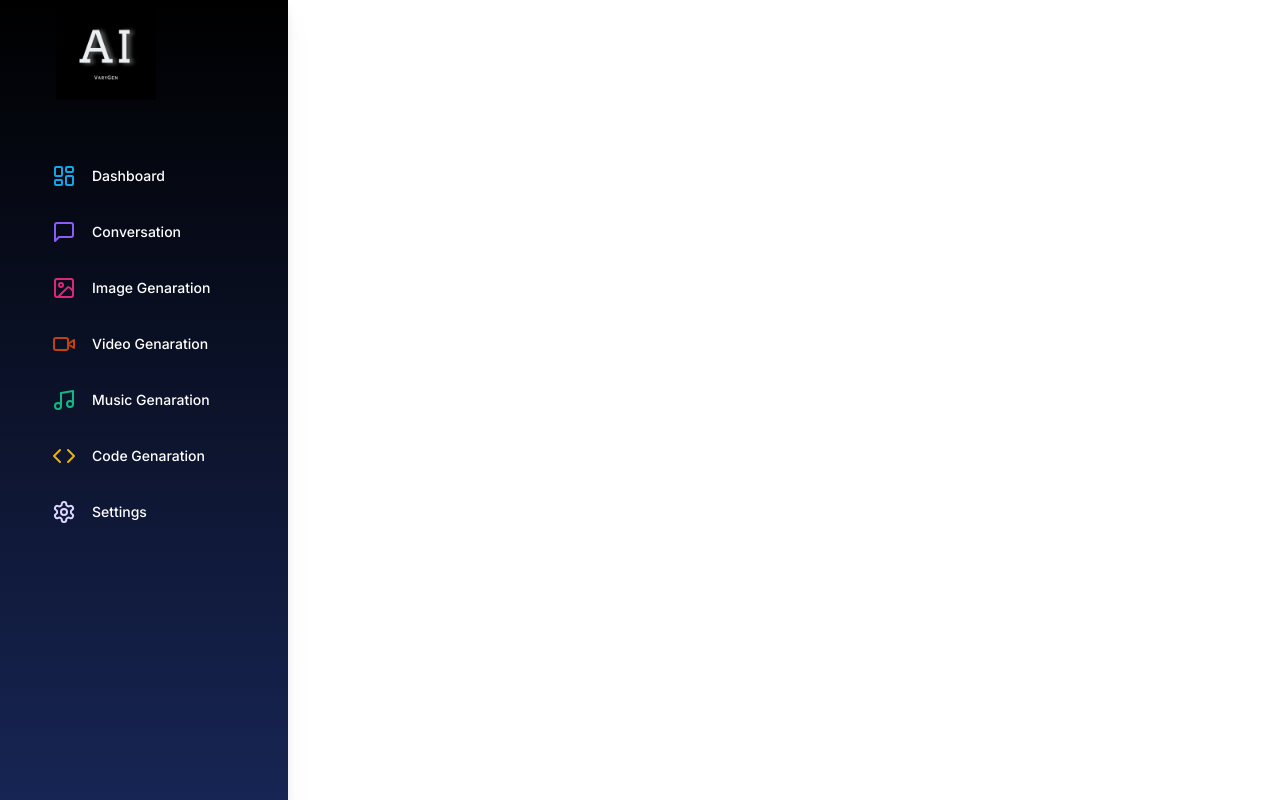
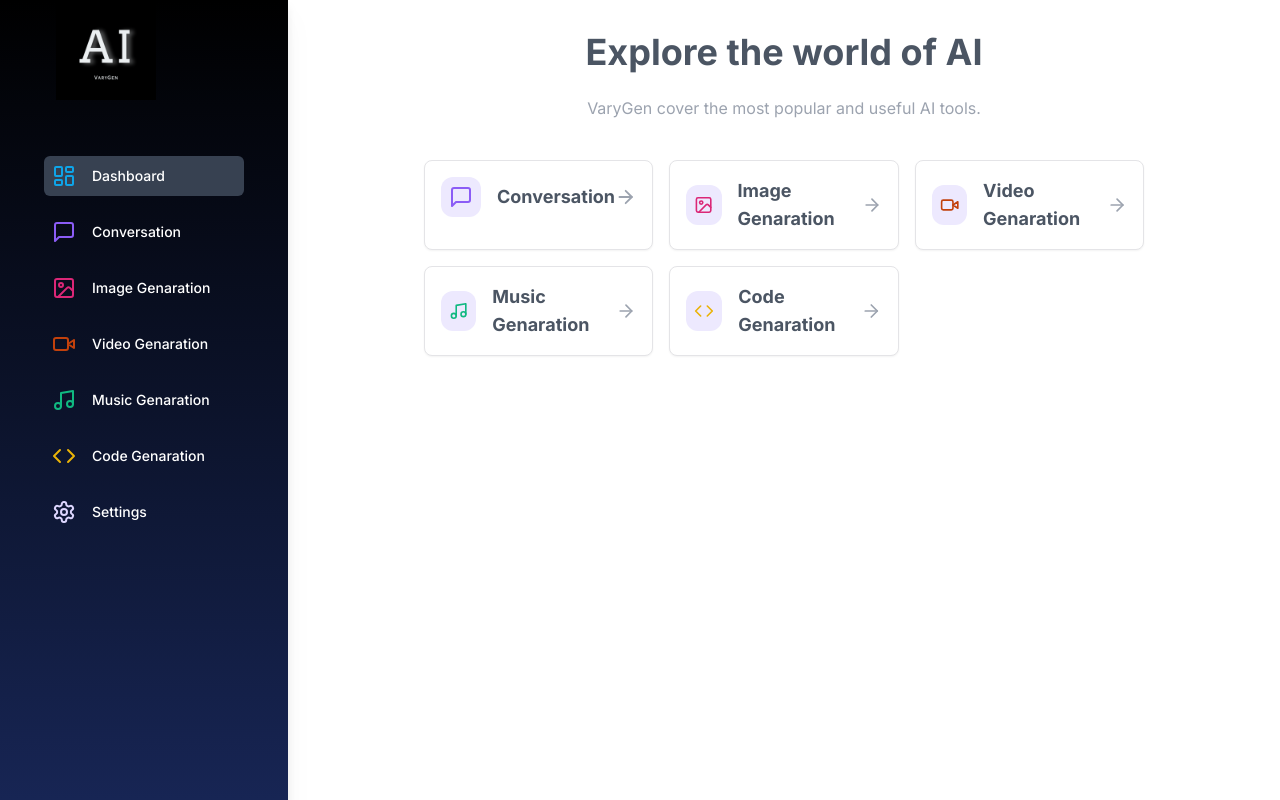
Before and after one commit to bimashazaman/varygen, a Next.js app: page /dashboard in a window 1280 px wide. Built offline with nearby package versions, Linux system fonts and the light colour scheme.

Commit message:
Dashboard

```diff
--- a/app/(dashboards)/(routes)/dashboard/page.tsx
+++ b/app/(dashboards)/(routes)/dashboard/page.tsx
@@ -1,6 +1,99 @@
+'use client'
+
+import { Card } from '@/components/ui/card'
+import { useRouter } from 'next/navigation'
+
+import {
+  MessageSquare,
+  ArrowRight,
+  ImageIcon,
+  VideoIcon,
+  Music,
+  Code,
+} from 'lucide-react'
+
+const tools = [
+  {
+    label: 'Conversation',
+    icon: MessageSquare,
+    color: 'text-violet-500',
+    bColor: 'bg-violet-500/10',
+    href: '/conversation',
+  },
+  {
+    label: 'Image Genaration',
+    icon: ImageIcon,
+    color: 'text-pink-600',
+    bColor: 'bg-pink-600/10',
+    href: '/image',
+  },
+
+  {
+    label: 'Video Genaration',
+    icon: VideoIcon,
+    color: 'text-orange-700',
+    bColor: 'bg-orange-700/10',
+    href: '/video',
+  },
+
+  {
+    label: 'Music Genaration',
+    icon: Music,
+    color: 'text-emerald-500',
+    bColor: 'bg-emerald-500/10',
+    href: '/music',
+  },
+
+  {
+    label: 'Code Genaration',
+    icon: Code,
+    color: 'text-yellow-500',
+    bColor: 'bg-yellow-500/10',
+    href: '/code',
+  },
+]
 
 const DashboardPage = () => {
-  return <div></div>
+  const router = useRouter()
+
+  return (
+    <div className=' mb-8 space-y-4 px-2'>
+      <h2 className=' text-2xl font-bold text-gray-600 dark:text-white mb-6 text-center md:text-4xl'>
+        Explore the world of AI
+      </h2>
+
+      <div className=' text-gray-400 dark:text-gray-400 text-center max-w-2xl mx-auto'>
+        VaryGen cover the most popular and useful AI tools.
+      </div>
+
+      <br />
+
+      <div className='px-4 md:px-20 lg:px-32 space-y-4'>
+        <div className='grid grid-cols-1 md:grid-cols-2 lg:grid-cols-3 gap-4'>
+          {tools.map((tool) => (
+            <Card key={tool.href} onClick={() => router.push(tool.href)}>
+              <div className='p-4 border-black/5 flex items-center justify-between hover:shadow-md transition cursor-pointer'>
+                <div className='flex items-center gap-x-4'>
+                  <tool.icon
+                    className={
+                      'w-10 h-10 rounded-xl p-2 bg-violet-100 ' + tool.color
+                    }
+                  />
+
+                  <div className='flex flex-col'>
+                    <h3 className=' text-lg font-bold text-gray-600 dark:text-white'>
+                      {tool.label}
+                    </h3>
+                  </div>
+                </div>
+                <ArrowRight className='w-6 h-6 text-gray-400 dark:text-gray-400' />
+              </div>
+            </Card>
+          ))}
+        </div>
+      </div>
+    </div>
+  )
 }
 
 export default DashboardPage
--- /dev/null
+++ b/components/ui/card.tsx
@@ -0,0 +1,79 @@
+import * as React from "react"
+
+import { cn } from "@/lib/utils"
+
+const Card = React.forwardRef<
+  HTMLDivElement,
+  React.HTMLAttributes<HTMLDivElement>
+>(({ className, ...props }, ref) => (
+  <div
+    ref={ref}
+    className={cn(
+      "rounded-lg border bg-card text-card-foreground shadow-sm",
+      className
+    )}
+    {...props}
+  />
+))
+Card.displayName = "Card"
+
+const CardHeader = React.forwardRef<
+  HTMLDivElement,
+  React.HTMLAttributes<HTMLDivElement>
+>(({ className, ...props }, ref) => (
+  <div
+    ref={ref}
+    className={cn("flex flex-col space-y-1.5 p-6", className)}
+    {...props}
+  />
+))
+CardHeader.displayName = "CardHeader"
+
+const CardTitle = React.forwardRef<
+  HTMLParagraphElement,
+  React.HTMLAttributes<HTMLHeadingElement>
+>(({ className, ...props }, ref) => (
+  <h3
+    ref={ref}
+    className={cn(
+      "text-2xl font-semibold leading-none tracking-tight",
+      className
+    )}
+    {...props}
+  />
+))
+CardTitle.displayName = "CardTitle"
+
+const CardDescription = React.forwardRef<
+  HTMLParagraphElement,
+  React.HTMLAttributes<HTMLParagraphElement>
+>(({ className, ...props }, ref) => (
+  <p
+    ref={ref}
+    className={cn("text-sm text-muted-foreground", className)}
+    {...props}
+  />
+))
+CardDescription.displayName = "CardDescription"
+
+const CardContent = React.forwardRef<
+  HTMLDivElement,
+  React.HTMLAttributes<HTMLDivElement>
+>(({ className, ...props }, ref) => (
+  <div ref={ref} className={cn("p-6 pt-0", className)} {...props} />
+))
+CardContent.displayName = "CardContent"
+
+const CardFooter = React.forwardRef<
+  HTMLDivElement,
+  React.HTMLAttributes<HTMLDivElement>
+>(({ className, ...props }, ref) => (
+  <div
+    ref={ref}
+    className={cn("flex items-center p-6 pt-0", className)}
+    {...props}
+  />
+))
+CardFooter.displayName = "CardFooter"
+
+export { Card, CardHeader, CardFooter, CardTitle, CardDescription, CardContent }
--- a/components/ui/sidebar.tsx
+++ b/components/ui/sidebar.tsx
@@ -11,6 +11,8 @@
 } from 'lucide-react'
 import Image from 'next/image'
 import Link from 'next/link'
+
+import { usePathname } from 'next/navigation'
 
 const Sidebar = () => {
   const routes = [
@@ -63,6 +65,8 @@
     },
   ]
 
+  const pathname = usePathname()
+
   return (
     <div className=' space-y-4 flex flex-col h-full  text-white'>
       <div className=' px-3 flex-1'>
@@ -76,9 +80,11 @@
           {routes.map((route, index) => (
             <div
               key={index}
-              className='flex items-center space-x-4
-             hover:bg-gray-700 rounded-md p-2 cursor-pointer
-            '
+              className={
+                'flex items-center space-x-4 hover:bg-gray-700 rounded-md p-2 cursor-pointer ' +
+                (pathname === route.path ? 'bg-gray-700' : '') +
+                ''
+              }
             >
               <route.icon className={`w-6 h-6 ${route.color}`} />
               <Link href={route.path}>
```
